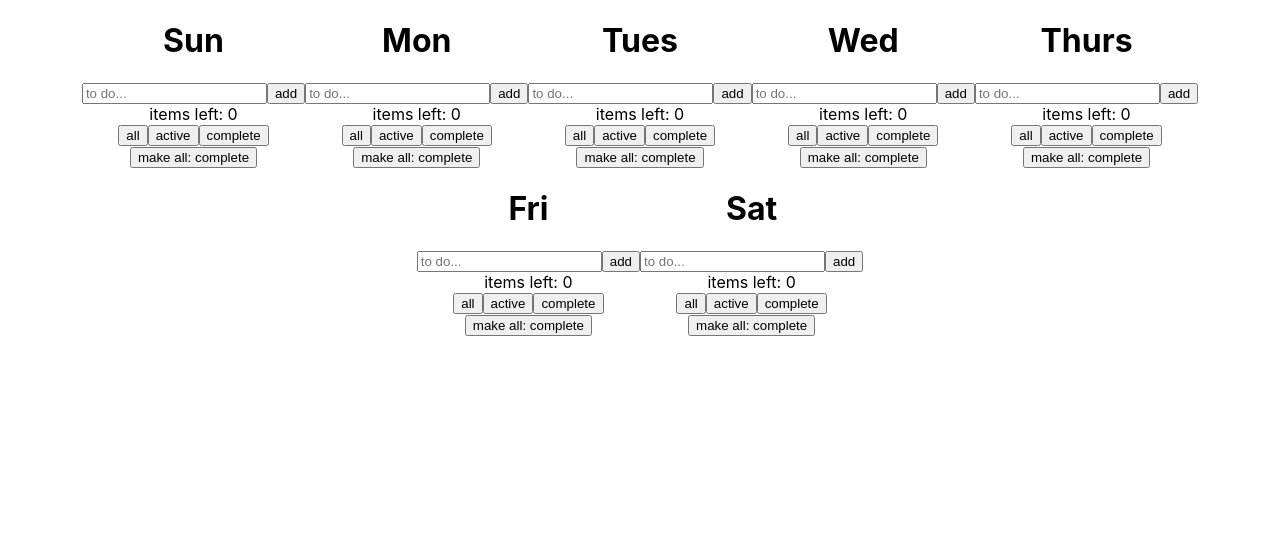
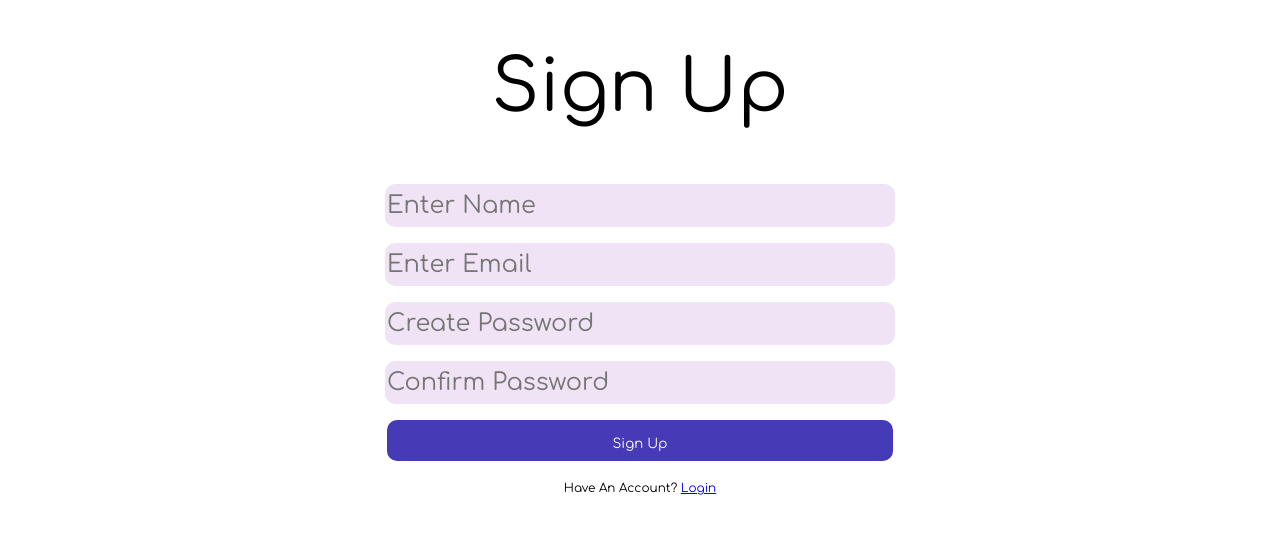
Before and after one commit to srikarmunukutla/Productivity-App, a React (Create React App) app in the folder react-app/: page /signup in a window 1280 px wide. Shown: the top 534 px of the page. Built offline with nearby package versions, Linux system fonts and the light colour scheme.

Commit message:
with .js for login and signup

```diff
--- a/react-app/package.json
+++ b/react-app/package.json
@@ -6,6 +6,7 @@
     "@testing-library/jest-dom": "^5.11.8",
     "@testing-library/react": "^11.2.2",
     "@testing-library/user-event": "^12.6.0",
+    "axios": "^0.21.1",
     "react": "^17.0.1",
     "react-dom": "^17.0.1",
     "react-scripts": "4.0.1",
--- a/react-app/src/App.js
+++ b/react-app/src/App.js
@@ -1,48 +1,68 @@
 import React, { Component } from "react";
 import "./App.css";
 import ToDoList from "./ToDoList";
+import login from "./login.js";
+import { BrowserRouter as Router, Switch, Route, Link } from "react-router-dom";
+import signup from "./signup";
 
 class App extends Component {
   state = {
-    count: 0
+    count: 0,
   };
 
   increment = () => {
     this.setState({
-      count: this.state.count + 1
+      count: this.state.count + 1,
     });
   };
 
   decrement = () => {
     this.setState({
-      count: this.state.count - 1
+      count: this.state.count - 1,
     });
   };
 
-  render() {
+  dashboard() {
     return (
       <div className="App">
         <div className="Day">
-          <ToDoList day="Sun"/>
+          <ToDoList day="Sun" />
         </div>
         <div className="Day">
-          <ToDoList day="Mon"/>
+          <ToDoList day="Mon" />
         </div>
         <div className="Day">
-          <ToDoList day="Tues"/>
+          <ToDoList day="Tues" />
         </div>
         <div className="Day">
-          <ToDoList day="Wed"/>
+          <ToDoList day="Wed" />
         </div>
         <div className="Day">
-          <ToDoList day="Thurs"/>
+          <ToDoList day="Thurs" />
         </div>
         <div className="Day">
-          <ToDoList day="Fri"/>
+          <ToDoList day="Fri" />
         </div>
         <div className="Day">
-          <ToDoList day="Sat"/>
+          <ToDoList day="Sat" />
         </div>
+      </div>
+    );
+  }
+
+  render() {
+    return (
+      <div>
+        <Router>
+          <Switch>
+            <Route path="/" exact component={login} />
+            <Route path="/login" exact component={login} />
+            <Route path="/dashboard" exact>
+              {this.dashboard()}
+            </Route>
+            <Route path="/signup" exact component={signup} />
+          </Switch>
+        </Router>
       </div>
     );
   }
--- a/react-app/src/login.css
+++ b/react-app/src/login.css
@@ -1,5 +1,5 @@
 h1 {
-    font-family: 'Comfortaa';
+  font-family: "Comfortaa";
   font-size: 72px;
   font-style: normal;
   font-weight: normal;
@@ -8,7 +8,7 @@ h1 {
 }
 
 input {
-    background-color:rgba(151, 59, 183, 0.14);
+  background-color: rgba(151, 59, 183, 0.14);
   color: black;
   width: 506px;
   height: 41px;
@@ -16,26 +16,26 @@ input {
   border: none;
   border-radius: 10px;
   cursor: pointer;
-    font-family: 'Comfortaa';
+  font-family: "Comfortaa";
   font-size: 24px;
 }
 
 button {
-    background-color: #453BB7;
+  background-color: #453bb7;
   border: none;
   color: white;
   padding: 16px 32px;
   text-decoration: none;
   margin: 8px 0;
   cursor: pointer;
-    font-family: 'Comfortaa';
+  font-family: "Comfortaa";
   border-radius: 10px;
   width: 506px;
   height: 41px;
 }
 
 p {
-    font-family: 'Comfortaa';
+  font-family: "Comfortaa";
   text-align: center;
   font-size: 12px;
 }
@@ -52,6 +52,7 @@ p {
     border-radius: 10px;
   }*/
 
-.form-group, .button-holder{
-    text-align:center
+.form-group,
+.button-holder {
+  text-align: center;
 }
--- /dev/null
+++ b/react-app/src/login.js
@@ -0,0 +1,56 @@
+import React, { Component } from "react";
+import PropTypes from "prop-types";
+import "./login.css";
+
+export default class login extends Component {
+  constructor(props) {
+    super(props);
+    this.state = {};
+  }
+
+  onLogin() {
+    let loginInfo = {
+      email: this.refs.id.nodeValue,
+    };
+  }
+
+  render() {
+    return (
+      <div>
+        <link
+          href="https://fonts.googleapis.com/css?family=Comfortaa"
+          rel="stylesheet"
+        />
+        <body>
+          <h1>Log In</h1>
+          <form>
+            <div class="form-group">
+              <input
+                type="email"
+                id="email"
+                name="email"
+                class="form-control"
+                placeholder="Enter Email"
+              />
+            </div>
+            <div class="form-group">
+              <input
+                type="password"
+                id="password"
+                name="password"
+                class="form-control"
+                placeholder="Enter Password"
+              />
+            </div>
+            <div class="button-holder">
+              <button type="submit">Log In</button>
+            </div>
+          </form>
+          <p>
+            No Account? <a href="./signup">Sign Up</a>
+          </p>
+        </body>
+      </div>
+    );
+  }
+}
--- /dev/null
+++ b/react-app/src/signup.js
@@ -0,0 +1,92 @@
+import React, { Component } from "react";
+import axios from "axios";
+import "./login.css";
+
+export default class signUp extends Component {
+  constructor(props) {
+    super(props);
+
+    this.state = {
+      name: "",
+      email: "",
+      password: "",
+      password2: "",
+    };
+  }
+
+  changeHandler = (e) => {
+    this.setState({ [e.target.name]: e.target.value });
+  };
+
+  submitHandler = (e) => {
+    e.preventDefault();
+    console.log(this.state);
+    axios
+      .post("/localhost:5000/register", this.state)
+      .then((response) => {
+        console.log(response);
+      })
+      .catch((error) => {
+        console.log(error);
+      });
+  };
+
+  render() {
+    const { name, email, password, password2 } = this.state;
+    return (
+      <div>
+        <link
+          href="https://fonts.googleapis.com/css?family=Comfortaa"
+          rel="stylesheet"
+        />
+        <body>
+          <h1>Sign Up</h1>
+          <form>
+            <div class="form-group">
+              <input
+                type="name"
+                id="name"
+                name="name"
+                class="form-control"
+                placeholder="Enter Name"
+              />
+            </div>
+            <div class="form-group">
+              <input
+                type="email"
+                id="email"
+                name="email"
+                class="form-control"
+                placeholder="Enter Email"
+              />
+            </div>
+            <div class="form-group">
+              <input
+                type="password"
+                id="password"
+                name="password"
+                class="form-control"
+                placeholder="Create Password"
+              />
+            </div>
+            <div class="form-group">
+              <input
+                type="password"
+                id="password2"
+                name="password2"
+                class="form-control"
+                placeholder="Confirm Password"
+              />
+            </div>
+            <div class="button-holder">
+              <button type="submit">Sign Up</button>
+            </div>
+          </form>
+          <p>
+            Have An Account? <a href="./login">Login</a>
+          </p>
+        </body>
+      </div>
+    );
+  }
+}
```
Also changed, not shown: react-app/src/login.html (deleted, +0 -34 lines), react-app/src/signup.html (deleted, +0 -52 lines), 2 other files (tests, documents, lock files or other folders). Lines whose indentation alone changed are shown as unchanged.
